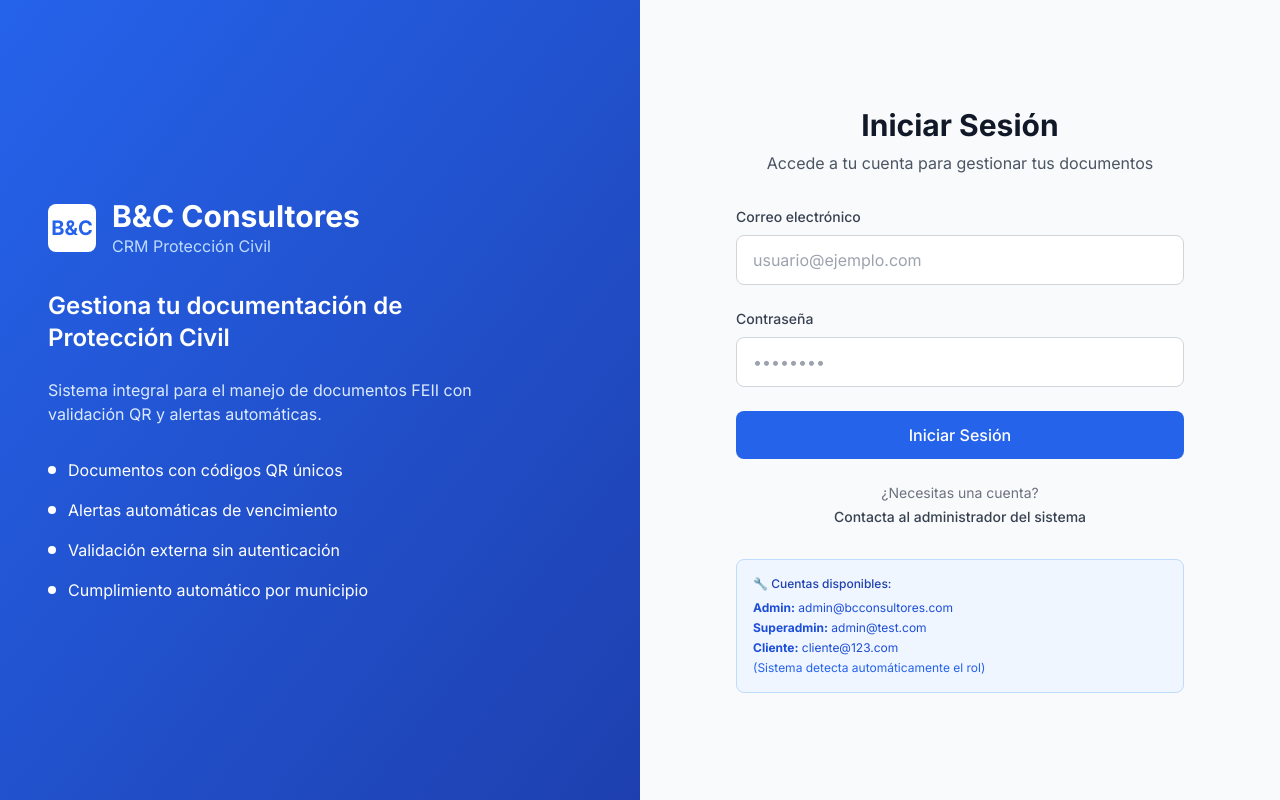
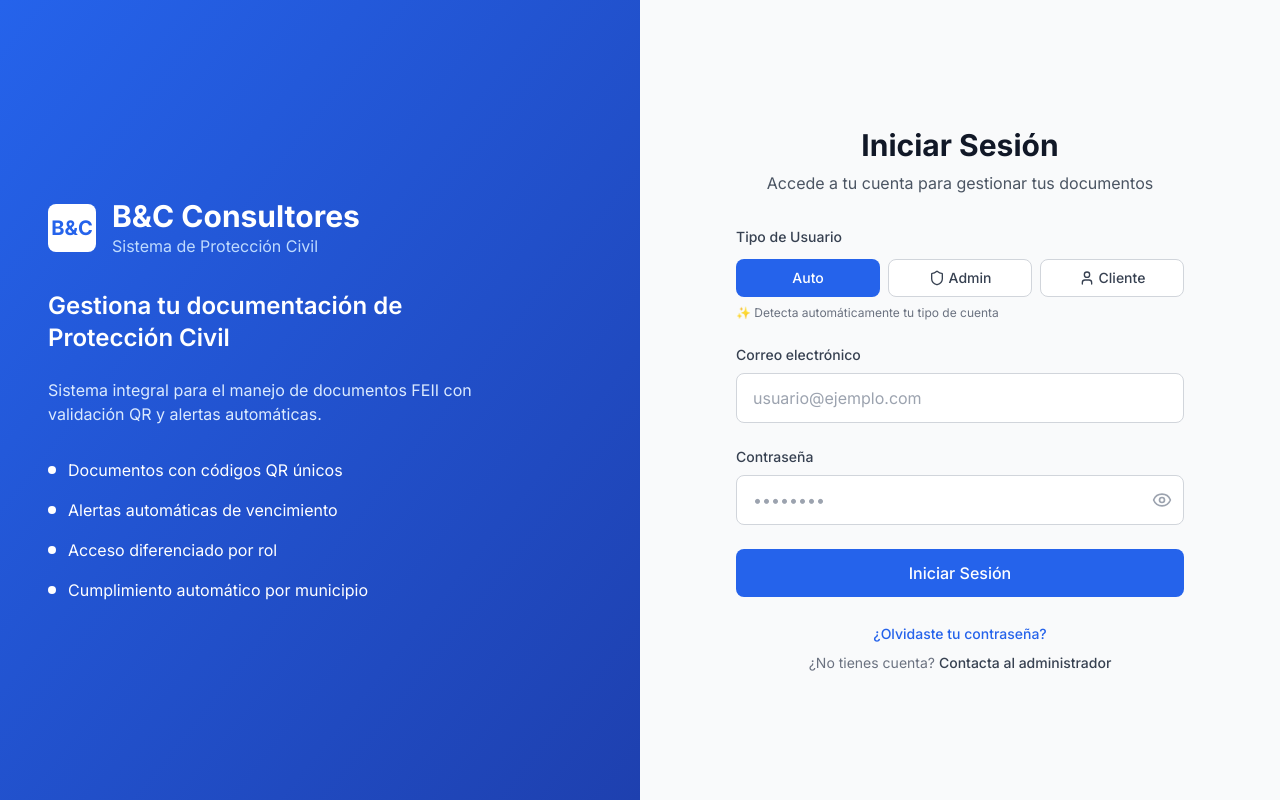
Before and after one commit to CadenaJonathan/crm-bc-consultores, a React (Vite) app in the folder frontend/: page /login in a window 1280 px wide. Built offline with nearby package versions, Linux system fonts and the light colour scheme; no server answers; the HTML template or start-up script is replaced by a standard one.

Commit message:
correccion de login
se corrigio el login

```diff
--- a/frontend/src/pages/auth/Login.jsx
+++ b/frontend/src/pages/auth/Login.jsx
@@ -1,54 +1,130 @@
-// Login.jsx - VERSIÓN CORREGIDA PARA DOS TABLAS DE USUARIOS
+// Login.jsx - Sistema de Autenticación Dual
 import React, { useState } from 'react';
 import { useNavigate } from 'react-router-dom';
 import { supabase } from '../../lib/supabase';
 import { toast } from 'react-hot-toast';
+import { Eye, EyeOff, Shield, User } from 'lucide-react';
 
 const Login = () => {
   const [email, setEmail] = useState('');
   const [password, setPassword] = useState('');
   const [loading, setLoading] = useState(false);
+  const [showPassword, setShowPassword] = useState(false);
+  const [userType, setUserType] = useState('auto'); // 'auto', 'admin', 'client'
   const navigate = useNavigate();
 
-  const getUserRole = async (userEmail) => {
-    console.log('🔍 Buscando rol para:', userEmail);
+  /**
+   * AUTENTICACIÓN DE ADMINISTRADORES (Supabase Auth)
+   */
+  const loginAdmin = async (email, password) => {
+    console.log('🔐 Intentando login de ADMIN con Supabase Auth...');
 
-    // 1. PRIMERO: Buscar en tabla public.users (admins/superadmins)
-    const { data: adminUser, error: adminError } = await supabase
+    const { data: authData, error: authError } = await supabase.auth.signInWithPassword({
+      email: email.trim(),
+      password: password,
+    });
+
+    if (authError) throw authError;
+
+    // Verificar que existe en tabla users (admin/superadmin)
+    const { data: userData, error: userError } = await supabase
       .from('users')
-      .select('role, email')
-      .eq('email', userEmail)
+      .select('id, email, role, is_active, full_name')
+      .eq('email', email.trim())
       .single();
 
-    if (!adminError && adminUser) {
-      console.log('✅ Usuario encontrado en public.users:', adminUser);
-      return {
-        role: adminUser.role,
-        isActive: true, // Los de public.users están activos por defecto
-        source: 'public'
-      };
+    if (userError || !userData) {
+      throw new Error('Usuario no encontrado en el sistema');
     }
 
-    console.log('❌ No encontrado en public.users, buscando en auth.users...');
-
-    // 2. SEGUNDO: Buscar en auth.users (clientes)
-    // Los usuarios de auth.users son clientes por defecto
-    const { data: authUser, error: authError } = await supabase.auth.getUser();
-
-    if (!authError && authUser.user && authUser.user.email === userEmail) {
-      console.log('✅ Usuario encontrado en auth.users:', authUser.user.email);
-
-      // Verificar si el usuario está confirmado
-      const isActive = authUser.user.email_confirmed_at !== null;
+    if (!userData.is_active) {
+      await supabase.auth.signOut();
+      throw new Error('Tu cuenta está desactivada. Contacta al administrador.');
+    }
 
     return {
-        role: 'cliente', // Los usuarios de auth.users son clientes
-        isActive: isActive,
-        source: 'auth'
+      user: authData.user,
+      role: userData.role,
+      isActive: userData.is_active,
+      fullName: userData.full_name,
+      source: 'admin'
     };
+  };
+
+  /**
+   * AUTENTICACIÓN DE CLIENTES (client_users con bcrypt)
+   */
+  const loginClient = async (email, password) => {
+    console.log('🔐 Intentando login de CLIENTE con client_users...');
+
+    // Llamar a función de Supabase que valida credenciales
+    const { data, error } = await supabase
+      .rpc('authenticate_client_user', {
+        p_email: email.trim().toLowerCase(),
+        p_password: password
+      });
+
+    if (error) throw error;
+
+    if (!data.success) {
+      throw new Error(data.error || 'Credenciales incorrectas');
     }
 
-    console.log('❌ Usuario no encontrado en ninguna tabla');
+    // Crear sesión personalizada (guardamos en localStorage)
+    const clientSession = {
+      user: {
+        id: data.user_id,
+        email: data.email,
+        user_metadata: {
+          full_name: data.full_name,
+          client_id: data.client_id,
+          area: data.area,
+          cargo: data.cargo
+        }
+      },
+      role: 'cliente',
+      isActive: data.is_active,
+      fullName: data.full_name,
+      source: 'client'
+    };
+
+    // Guardar sesión en localStorage
+    localStorage.setItem('client_session', JSON.stringify(clientSession));
+    localStorage.setItem('client_token', data.user_id); // Token simple
+
+    return clientSession;
+  };
+
+  /**
+   * INTENTAR DETECTAR AUTOMÁTICAMENTE EL TIPO DE USUARIO
+   */
+  const autoDetectAndLogin = async (email, password) => {
+    console.log('🔍 Auto-detectando tipo de usuario...');
+
+    // Primero: Verificar si existe en client_users
+    const { data: clientCheck } = await supabase
+      .from('client_users')
+      .select('id, email, is_active')
+      .eq('email', email.trim().toLowerCase())
+      .maybeSingle();
+
+    if (clientCheck) {
+      console.log('✅ Usuario encontrado en client_users');
+      return await loginClient(email, password);
+    }
+
+    // Segundo: Verificar si existe en users (admin)
+    const { data: adminCheck } = await supabase
+      .from('users')
+      .select('id, email, role')
+      .eq('email', email.trim())
+      .maybeSingle();
+
+    if (adminCheck) {
+      console.log('✅ Usuario encontrado en users (admin)');
+      return await loginAdmin(email, password);
+    }
+
     throw new Error('Usuario no encontrado en el sistema');
   };
 
@@ -63,49 +139,26 @@ const Login = () => {
     setLoading(true);
 
     try {
-      console.log('🚀 Iniciando login para:', email);
+      let userInfo;
 
-      // 1. AUTENTICACIÓN CON SUPABASE
-      const { data: authData, error: authError } = await supabase.auth.signInWithPassword({
-        email: email.trim(),
-        password: password,
-      });
-
-      if (authError) {
-        console.error('❌ Error de autenticación:', authError);
-        throw authError;
+      // Según el tipo seleccionado
+      if (userType === 'auto') {
+        userInfo = await autoDetectAndLogin(email, password);
+      } else if (userType === 'admin') {
+        userInfo = await loginAdmin(email, password);
+      } else if (userType === 'client') {
+        userInfo = await loginClient(email, password);
       }
 
-      console.log('✅ Autenticación exitosa para:', authData.user.email);
+      console.log('✅ Login exitoso:', userInfo);
 
-      // 2. OBTENER ROL DEL USUARIO (desde ambas tablas)
-      const userInfo = await getUserRole(email.trim());
+      toast.success(`¡Bienvenido ${userInfo.fullName || 'Usuario'}!`);
 
-      console.log('✅ Información del usuario:', userInfo);
-
-      // 3. VERIFICAR QUE LA CUENTA ESTÉ ACTIVA
-      if (!userInfo.isActive) {
-        await supabase.auth.signOut();
-        throw new Error('Tu cuenta está desactivada. Contacta al administrador.');
-      }
-
-      // 4. VALIDAR ROL
-      const validRoles = ['cliente', 'admin', 'superadmin'];
-      if (!validRoles.includes(userInfo.role)) {
-        await supabase.auth.signOut();
-        throw new Error('Usuario sin permisos válidos');
-      }
-
-      // 5. MOSTRAR MENSAJE DE ÉXITO
-      toast.success(`¡Bienvenido! Rol: ${userInfo.role} (${userInfo.source})`);
-
-      console.log(`🎯 Redirigiendo usuario con rol: ${userInfo.role} desde ${userInfo.source}`);
-
-      // 6. REDIRECCIÓN SEGÚN ROL
+      // Redirección según rol
       if (userInfo.role === 'cliente') {
-        navigate('/dashboard/cliente', { replace: true });
+        navigate('/cliente/dashboard', { replace: true });
       } else if (userInfo.role === 'admin' || userInfo.role === 'superadmin') {
-        navigate('/dashboard/admin', { replace: true });
+        navigate('/admin/dashboard', { replace: true });
       } else {
         navigate('/dashboard', { replace: true });
       }
@@ -113,16 +166,15 @@ const Login = () => {
     } catch (error) {
       console.error('❌ Error en login:', error);
 
-      // Mensajes de error específicos
       let errorMessage = 'Error al iniciar sesión';
 
       if (error.message?.includes('Invalid login credentials')) {
         errorMessage = 'Email o contraseña incorrectos';
       } else if (error.message?.includes('Email not confirmed')) {
         errorMessage = 'Email no confirmado. Revisa tu correo.';
-      } else if (error.message?.includes('Too many requests')) {
-        errorMessage = 'Demasiados intentos. Intenta más tarde.';
-      } else if (error.message?.includes('User not found') || error.message?.includes('Usuario no encontrado')) {
+      } else if (error.message?.includes('desactivada')) {
+        errorMessage = error.message;
+      } else if (error.message?.includes('Usuario no encontrado')) {
         errorMessage = 'Usuario no registrado en el sistema';
       } else if (error.message) {
         errorMessage = error.message;
@@ -145,7 +197,7 @@ const Login = () => {
             </div>
             <div>
               <h1 className="text-3xl font-bold">B&C Consultores</h1>
-              <p className="text-blue-200">CRM Protección Civil</p>
+              <p className="text-blue-200">Sistema de Protección Civil</p>
             </div>
           </div>
 
@@ -169,7 +221,7 @@ const Login = () => {
             </div>
             <div className="flex items-center">
               <div className="w-2 h-2 bg-white rounded-full mr-3"></div>
-              <span>Validación externa sin autenticación</span>
+              <span>Acceso diferenciado por rol</span>
             </div>
             <div className="flex items-center">
               <div className="w-2 h-2 bg-white rounded-full mr-3"></div>
@@ -195,6 +247,55 @@ const Login = () => {
             </p>
           </div>
 
+          {/* Selector de tipo de usuario */}
+          <div className="mb-6">
+            <label className="block text-sm font-medium text-gray-700 mb-3">
+              Tipo de Usuario
+            </label>
+            <div className="grid grid-cols-3 gap-2">
+              <button
+                type="button"
+                onClick={() => setUserType('auto')}
+                className={`py-2 px-3 rounded-lg text-sm font-medium transition-colors ${
+                  userType === 'auto'
+                    ? 'bg-blue-600 text-white'
+                    : 'bg-white border border-gray-300 text-gray-700 hover:bg-gray-50'
+                }`}
+              >
+                Auto
+              </button>
+              <button
+                type="button"
+                onClick={() => setUserType('admin')}
+                className={`py-2 px-3 rounded-lg text-sm font-medium transition-colors flex items-center justify-center ${
+                  userType === 'admin'
+                    ? 'bg-blue-600 text-white'
+                    : 'bg-white border border-gray-300 text-gray-700 hover:bg-gray-50'
+                }`}
+              >
+                <Shield className="h-4 w-4 mr-1" />
+                Admin
+              </button>
+              <button
+                type="button"
+                onClick={() => setUserType('client')}
+                className={`py-2 px-3 rounded-lg text-sm font-medium transition-colors flex items-center justify-center ${
+                  userType === 'client'
+                    ? 'bg-blue-600 text-white'
+                    : 'bg-white border border-gray-300 text-gray-700 hover:bg-gray-50'
+                }`}
+              >
+                <User className="h-4 w-4 mr-1" />
+                Cliente
+              </button>
+            </div>
+            <p className="text-xs text-gray-500 mt-2">
+              {userType === 'auto' && '✨ Detecta automáticamente tu tipo de cuenta'}
+              {userType === 'admin' && '🔐 Login exclusivo para administradores'}
+              {userType === 'client' && '👤 Login para clientes del sistema'}
+            </p>
+          </div>
+
           <form onSubmit={handleLogin} className="space-y-6">
             <div>
               <label htmlFor="email" className="block text-sm font-medium text-gray-700 mb-2">
@@ -216,16 +317,25 @@ const Login = () => {
               <label htmlFor="password" className="block text-sm font-medium text-gray-700 mb-2">
                 Contraseña
               </label>
+              <div className="relative">
                 <input
                   id="password"
-                type="password"
+                  type={showPassword ? 'text' : 'password'}
                   value={password}
                   onChange={(e) => setPassword(e.target.value)}
-                className="w-full px-4 py-3 border border-gray-300 rounded-lg focus:ring-2 focus:ring-blue-500 focus:border-blue-500 transition-colors"
+                  className="w-full px-4 py-3 border border-gray-300 rounded-lg focus:ring-2 focus:ring-blue-500 focus:border-blue-500 transition-colors pr-10"
                   placeholder="••••••••"
                   required
                   disabled={loading}
                 />
+                <button
+                  type="button"
+                  onClick={() => setShowPassword(!showPassword)}
+                  className="absolute right-3 top-1/2 transform -translate-y-1/2 text-gray-400 hover:text-gray-600"
+                >
+                  {showPassword ? <EyeOff className="h-5 w-5" /> : <Eye className="h-5 w-5" />}
+                </button>
+              </div>
             </div>
 
             <button
@@ -233,29 +343,29 @@ const Login = () => {
               disabled={loading}
               className="w-full bg-blue-600 text-white py-3 px-4 rounded-lg hover:bg-blue-700 focus:ring-2 focus:ring-blue-500 focus:ring-offset-2 transition-colors font-medium disabled:opacity-50 disabled:cursor-not-allowed"
             >
-              {loading ? 'Iniciando sesión...' : 'Iniciar Sesión'}
+              {loading ? (
+                <span className="flex items-center justify-center">
+                  <svg className="animate-spin h-5 w-5 mr-3" viewBox="0 0 24 24">
+                    <circle className="opacity-25" cx="12" cy="12" r="10" stroke="currentColor" strokeWidth="4" fill="none"></circle>
+                    <path className="opacity-75" fill="currentColor" d="M4 12a8 8 0 018-8V0C5.373 0 0 5.373 0 12h4zm2 5.291A7.962 7.962 0 014 12H0c0 3.042 1.135 5.824 3 7.938l3-2.647z"></path>
+                  </svg>
+                  Iniciando sesión...
+                </span>
+              ) : (
+                'Iniciar Sesión'
+              )}
             </button>
           </form>
 
-          {/* Información para nuevos usuarios */}
-          <div className="mt-6 text-center text-sm text-gray-500">
-            <p>¿Necesitas una cuenta?</p>
-            <p className="mt-1 font-medium text-gray-700">
-              Contacta al administrador del sistema
+          {/* Links adicionales */}
+          <div className="mt-6 text-center space-y-2">
+            <button className="text-sm text-blue-600 hover:text-blue-800 font-medium">
+              ¿Olvidaste tu contraseña?
+            </button>
+            <p className="text-sm text-gray-500">
+              ¿No tienes cuenta?{' '}
+              <span className="font-medium text-gray-700">Contacta al administrador</span>
             </p>
-          </div>
-
-          {/* Credenciales de prueba - Desarrollo */}
-          <div className="mt-8 p-4 bg-blue-50 border border-blue-200 rounded-lg">
-            <div className="text-xs text-blue-700 space-y-1">
-              <div className="font-medium text-blue-800 mb-2">🔧 Cuentas disponibles:</div>
-              <div><strong>Admin:</strong> admin@bcconsultores.com</div>
-              <div><strong>Superadmin:</strong> admin@test.com</div>
-              <div><strong>Cliente:</strong> cliente@123.com</div>
-              <div className="text-blue-600 mt-2 text-xs">
-                (Sistema detecta automáticamente el rol)
-              </div>
-            </div>
           </div>
         </div>
       </div>
```
Lines whose indentation alone changed are shown as unchanged.
